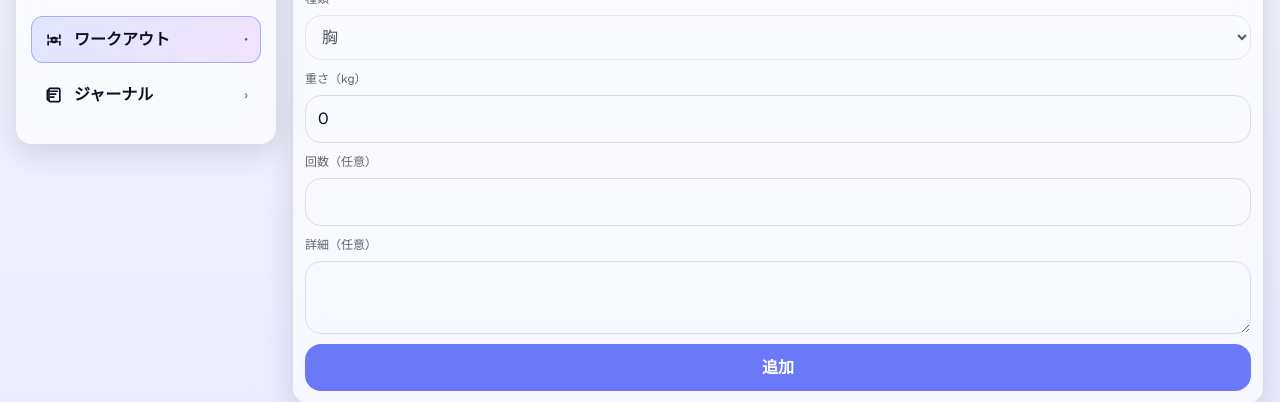
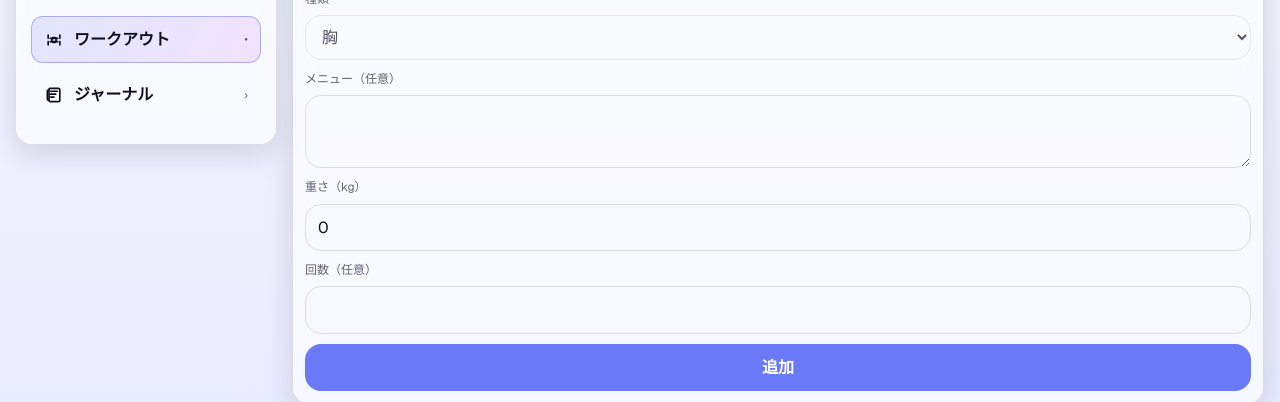
Before and after one commit to ANOSkdy/captain_boris, a Next.js app: page /workout in a window 1280 px wide. Shown: the part 331-733 px from the top of the page. Built offline with nearby package versions, Linux system fonts and the light colour scheme; no server answers.

Commit message:
Adjust workout form layout and labels

```diff
--- a/components/forms/WorkoutForm.tsx
+++ b/components/forms/WorkoutForm.tsx
@@ -143,6 +143,11 @@ export function WorkoutForm({ dayKey, disabled }: Props) {
         </label>
 
         <label style={{ display: "grid", gap: 6 }}>
+          <span className="cb-muted" style={{ fontSize: 12 }}>メニュー（任意）</span>
+          <textarea {...register("detail")} rows={2} style={{ ...inputStyle, minHeight: 70, resize: "vertical" }} disabled={disabled || savePending} />
+        </label>
+
+        <label style={{ display: "grid", gap: 6 }}>
           <span className="cb-muted" style={{ fontSize: 12 }}>重さ（kg）</span>
           <input
             inputMode="numeric"
@@ -169,11 +174,6 @@ export function WorkoutForm({ dayKey, disabled }: Props) {
           />
         </label>
 
-        <label style={{ display: "grid", gap: 6 }}>
-          <span className="cb-muted" style={{ fontSize: 12 }}>詳細（任意）</span>
-          <textarea {...register("detail")} rows={2} style={{ ...inputStyle, minHeight: 70, resize: "vertical" }} disabled={disabled || savePending} />
-        </label>
-
         <button type="submit" style={btnPrimary} disabled={disabled || savePending}>
           {savePending ? "追加中..." : "追加"}
         </button>
```
